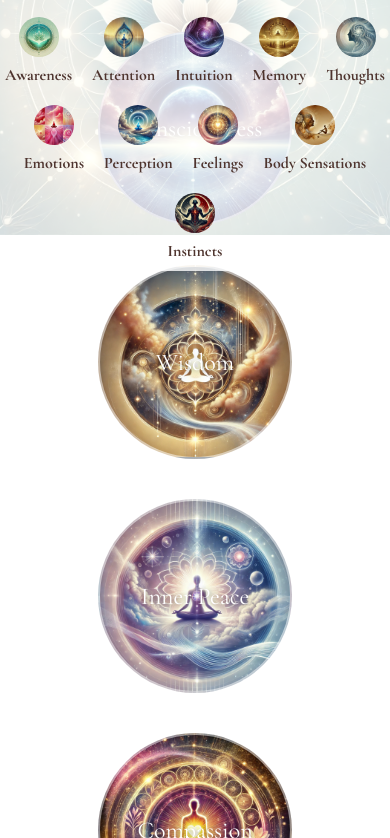
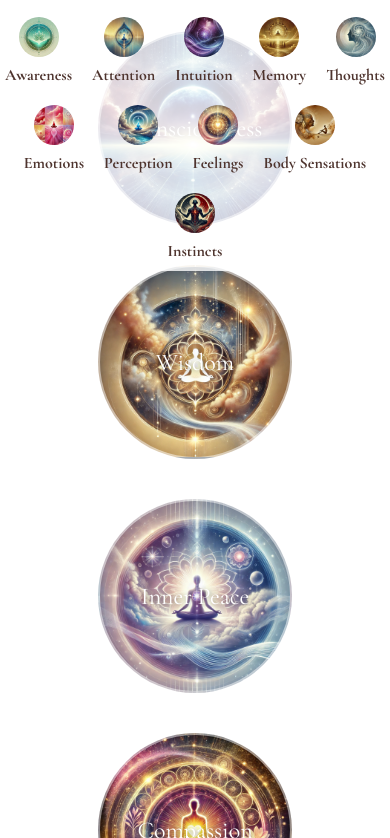
Before and after one commit to RemiDz/Luminal, a plain HTML site: page index.html in a window 390 px wide. Shown: the part 169-1007 px from the top of the page. Drawn offline with nearby package versions, Linux system fonts and the light colour scheme.

Commit message:
Update index.html

```diff
--- a/index.html
+++ b/index.html
@@ -190,7 +190,6 @@ body {
             /* Adjust padding for mobile header */
             body {
                 padding-top: 180px;
-                background-position: top center;
             }
             /* Full-width details for mobile */
             .details.show {
```
